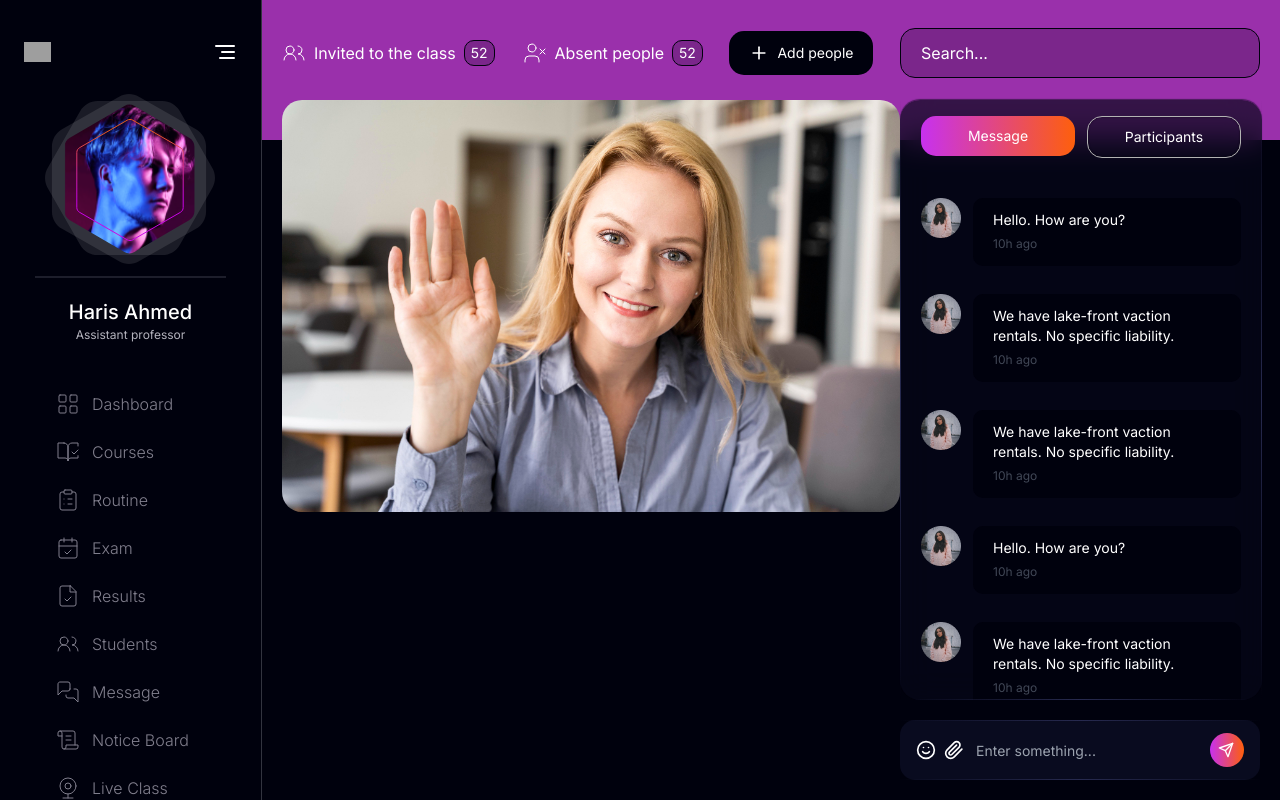
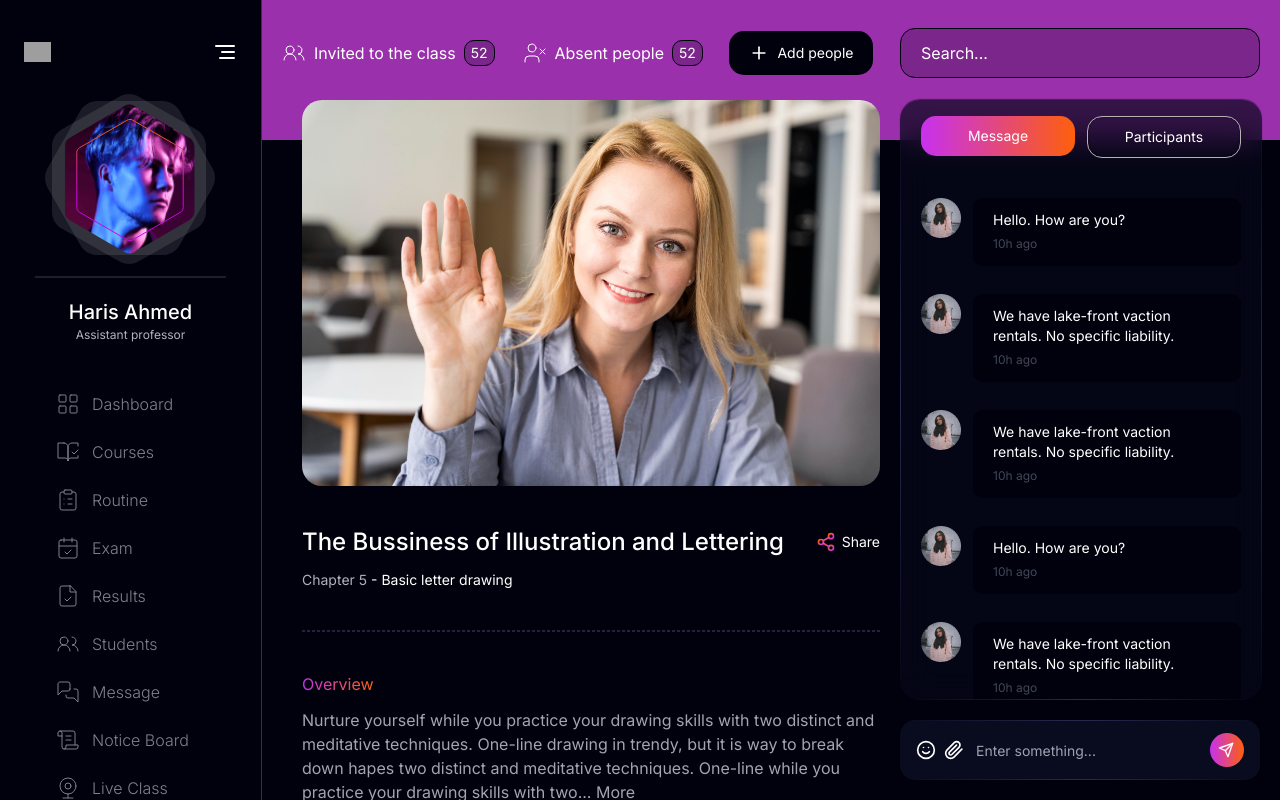
Before and after one commit to andrewench/marathon-chat-2023-frontend, a Next.js app: page / in a window 1280 px wide. Built offline with nearby package versions, Linux system fonts and the light colour scheme; grey boxes are pictures that could not be loaded.

Commit message:
layout: add content of an article

```diff
--- a/src/components/layout/chat/chat.module.scss
+++ b/src/components/layout/chat/chat.module.scss
@@ -1,5 +1,5 @@
 .box {
-  @apply w-[360px] pb-5 static top-0 gap-y-5 flex-shrink-0;
+  @apply w-[360px] pb-5 gap-y-5 flex-shrink-0 sticky top-0;
 }
 
 .innerBox {
--- a/src/components/layout/content/content.layout.tsx
+++ b/src/components/layout/content/content.layout.tsx
@@ -1,8 +1,11 @@
 import Image from 'next/image'
 
+import { Share2 } from 'lucide-react'
 import { FC } from 'react'
 
 import { Chat, Flex, Header } from '@/components/layout'
+
+import { Heading } from '@/components/shared'
 
 import styles from './content.module.scss'
 
@@ -23,6 +26,56 @@ export const Content: FC = () => {
               className={styles.skype}
             />
           </div>
+
+          <Flex
+            align="center"
+            content="space-between"
+            className={styles.articleTitleBox}
+          >
+            <Heading as="h1" className={styles.articleTitle}>
+              The Bussiness of Illustration and Lettering
+            </Heading>
+
+            <button className={styles.share}>
+              <svg width="0" height="0">
+                <linearGradient
+                  id="styled-gradient"
+                  x1="100%"
+                  y1="100%"
+                  x2="0%"
+                  y2="0%"
+                >
+                  <stop stopColor="#c731ef" offset="0%" />
+                  <stop stopColor="#fe5f0c" offset="100%" />
+                </linearGradient>
+              </svg>
+              <Share2 size={20} strokeWidth={2} className={styles.shareIcon} />
+              Share
+            </button>
+          </Flex>
+
+          <h3 className={styles.subHeading}>
+            <span className={styles.description}>Chapter 5</span> - Basic letter
+            drawing
+          </h3>
+
+          <div className={styles.divider} />
+
+          <Heading as="h3" variant="styled" className={styles.heading}>
+            Overview
+          </Heading>
+
+          <p className={styles.description}>
+            Nurture yourself while you practice your drawing skills with two
+            distinct and meditative techniques. One-line drawing in trendy, but
+            it is way to break down hapes two distinct and meditative
+            techniques. One-line while you practice your drawing skills with
+            two... <span>More</span>
+          </p>
+
+          <Heading as="h4" variant="styled" className={styles.heading}>
+            Chapter topics
+          </Heading>
         </div>
 
         <Chat />
--- a/src/components/layout/content/content.module.scss
+++ b/src/components/layout/content/content.module.scss
@@ -1,5 +1,17 @@
 .box {
-  @apply w-full bg-marathon-black;
+  @apply w-full bg-marathon-black overflow-y-auto scroll-smooth;
+
+  &::-webkit-scrollbar {
+    @apply w-1 h-1 bg-transparent;
+  }
+
+  &::-webkit-scrollbar-thumb {
+    @apply rounded-[2px];
+  }
+
+  &::-webkit-scrollbar-thumb:hover {
+    @apply bg-[#232323];
+  }
 }
 
 .content {
@@ -7,7 +19,7 @@
 }
 
 .lessonBox {
-  @apply w-8/12;
+  @apply w-8/12 px-5;
 }
 
 .player {
@@ -21,3 +33,39 @@
 .skype {
   @apply rounded-[20px];
 }
+
+.articleTitleBox {
+  @apply mt-10;
+}
+
+.articleTitle {
+  @apply text-white text-2xl font-medium;
+}
+
+.share {
+  @apply flex items-center gap-x-[6px] text-white text-sm;
+}
+
+.shareIcon {
+  stroke: url('#styled-gradient');
+}
+
+.subHeading {
+  @apply mt-3 text-sm text-white;
+
+  & > .description {
+    @apply text-[#b0b0ba];
+  }
+}
+
+.heading {
+  @apply mb-3;
+}
+
+.divider {
+  @apply w-full border-[1px] border-[#232340] border-dashed my-10;
+}
+
+.description {
+  @apply text-[#a4a4ae] mb-3;
+}
--- /dev/null
+++ b/src/components/shared/heading/heading.component.tsx
@@ -0,0 +1,32 @@
+import { FC } from 'react'
+
+import cn from 'clsx'
+
+import { PropsWithClassName } from '@/shared/types'
+
+import styles from './heading.module.scss'
+
+interface IHeading {
+  as: 'h1' | 'h2' | 'h3' | 'h4' | 'h5' | 'h6'
+  variant?: 'styled'
+  children: string
+}
+
+export const Heading: FC<PropsWithClassName<IHeading>> = ({
+  as,
+  variant,
+  children,
+  className,
+}) => {
+  const Component = as
+
+  return (
+    <Component
+      className={cn(className, {
+        [styles.styled]: variant === 'styled',
+      })}
+    >
+      {children}
+    </Component>
+  )
+}
--- /dev/null
+++ b/src/components/shared/heading/heading.module.scss
@@ -0,0 +1,8 @@
+.styled {
+  @apply inline-block;
+
+  background: linear-gradient(to right, #c731ef, #fe5f0c);
+  background-clip: text;
+  color: transparent;
+  -webkit-text-fill-color: transparent;
+}
--- a/src/components/shared/index.ts
+++ b/src/components/shared/index.ts
@@ -1,2 +1,3 @@
 export { Avatar } from './avatar/avatar.component'
 export { Counter } from './counter/counter.component'
+export { Heading } from './heading/heading.component'
```
